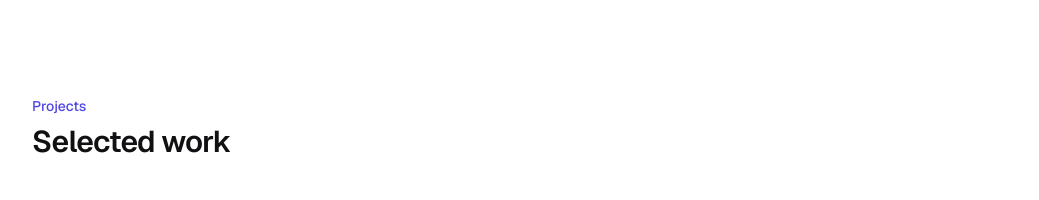
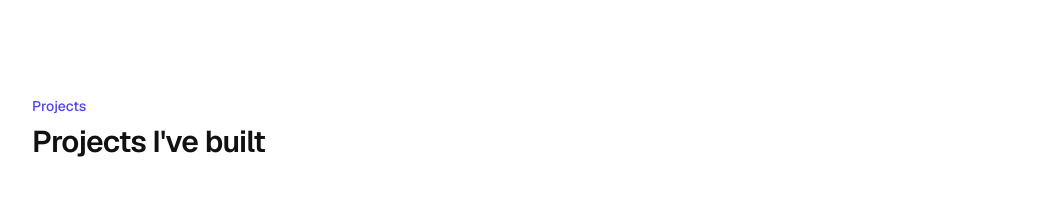
Before and after one commit to MuhammadWaqar621/waqar-portfolio, a Next.js app: page / in a window 1280 px wide. Shown: the part 2680-2880 px from the top of the page, without its empty margins (120-1159 px from the left). Built offline with nearby package versions, Linux system fonts and the light colour scheme.

Commit message:
Replace vague 'Selected work' heading with 'Projects I've built'

```diff
--- a/src/components/projects.tsx
+++ b/src/components/projects.tsx
@@ -6,7 +6,7 @@ export function Projects() {
   return (
     <section id="projects" className="mx-auto max-w-5xl px-6 py-20">
       <Reveal>
-        <SectionHeading eyebrow="Projects" title="Selected work" />
+        <SectionHeading eyebrow="Projects" title="Projects I've built" />
       </Reveal>
 
       <div className="grid gap-6 sm:grid-cols-2">
```
